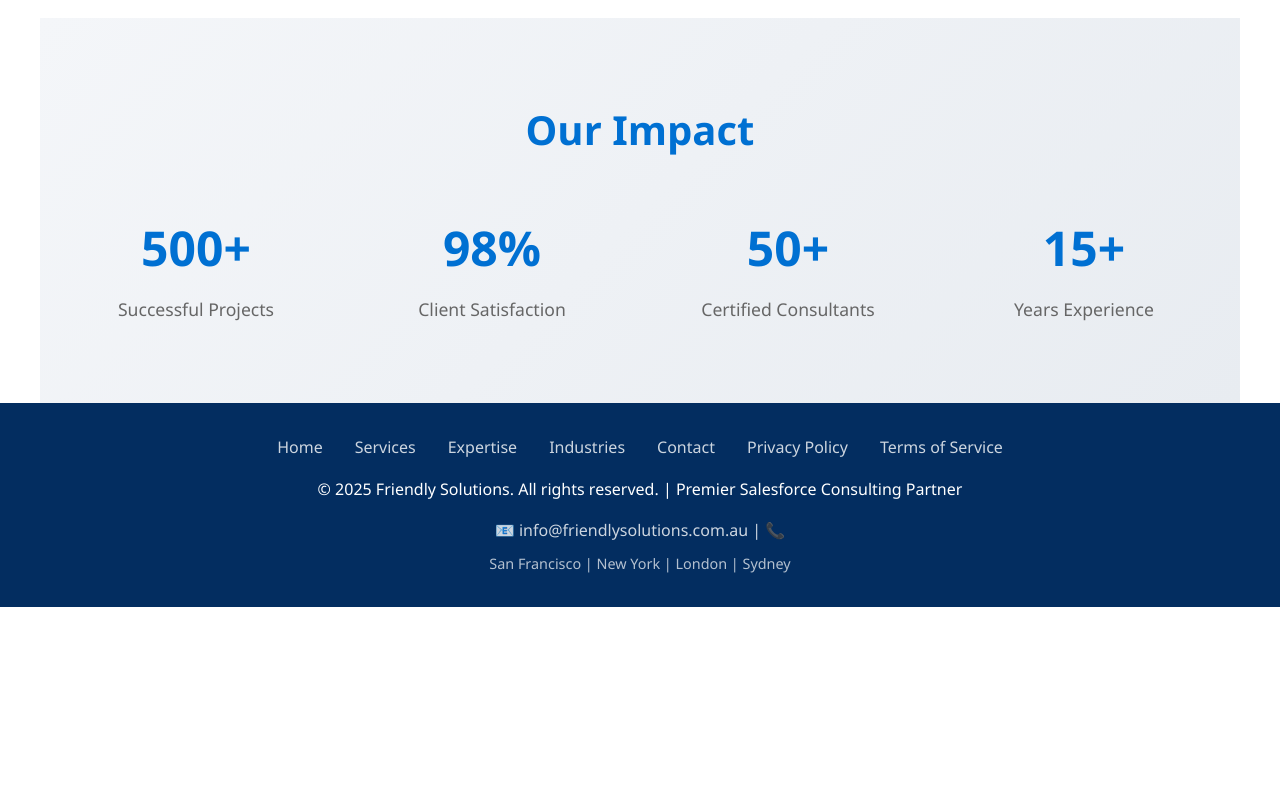
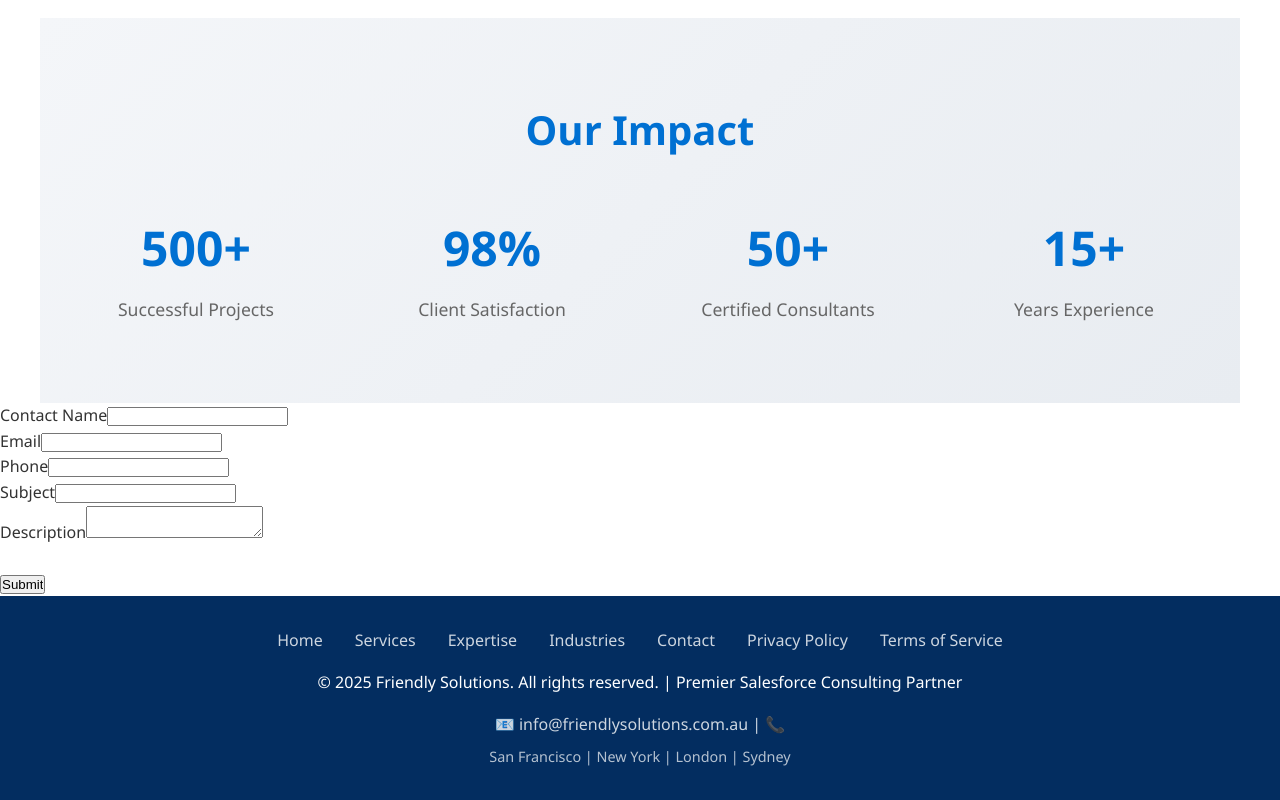
Before and after one commit to GetYourAlbatross/friendlysolutions, a plain HTML site: page index.html in a window 1280 px wide. Shown: the part 1130-1930 px from the top of the page. Before the commit the page ends 1737 px from the top, so only its background shows below. Drawn offline with Linux system fonts and the light colour scheme.

Commit message:
Update index.html

```diff
--- a/index.html
+++ b/index.html
@@ -2,6 +2,7 @@
 <html lang="en">
 <head>
     <meta charset="UTF-8">
+    <META HTTP-EQUIV="Content-type" CONTENT="text/html>
     <meta name="viewport" content="width=device-width, initial-scale=1.0">
     <title>Friendly Solutions - Premier Salesforce Partner</title>
     <style>
@@ -1048,6 +1049,34 @@
             </div>
         </div>
     </div>
+    <form action="https://webto.salesforce.com/servlet/servlet.WebToCase?encoding=UTF-8&orgId=00Dak00000crlyz" method="POST">
+
+<input type=hidden name="orgid" value="00Dak00000crlyz">
+<input type=hidden name="retURL" value="http://friendlysolutions.com.au">
+
+<!--  ----------------------------------------------------------------------  -->
+<!--  NOTE: These fields are optional debugging elements. Please uncomment    -->
+<!--  these lines if you wish to test in debug mode.                          -->
+<!--  <input type="hidden" name="debug" value=1>                              -->
+<!--  <input type="hidden" name="debugEmail"                                  -->
+<!--  value="test.criteria@atomicmail.io">                                    -->
+<!--  ----------------------------------------------------------------------  -->
+
+<label for="name">Contact Name</label><input  id="name" maxlength="80" name="name" size="20" type="text" /><br>
+
+<label for="email">Email</label><input  id="email" maxlength="80" name="email" size="20" type="text" /><br>
+
+<label for="phone">Phone</label><input  id="phone" maxlength="40" name="phone" size="20" type="text" /><br>
+
+<label for="subject">Subject</label><input  id="subject" maxlength="80" name="subject" size="20" type="text" /><br>
+
+<label for="description">Description</label><textarea name="description"></textarea><br>
+
+<input type="hidden"  id="external" name="external" value="1" /><br>
+
+<input type="submit" name="submit">
+
+</form>
 
     <footer>
         <div class="footer-content">
```
